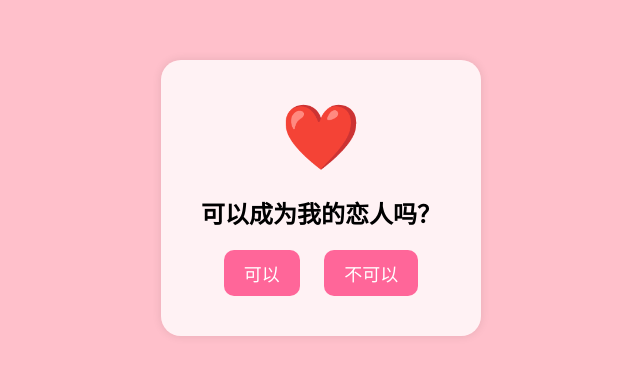
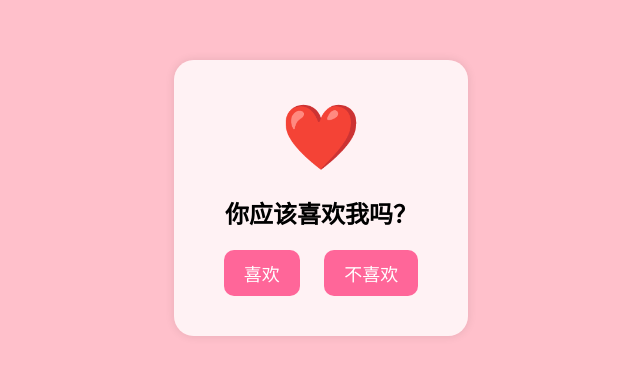
Before and after one commit to JPTech3/LOVE, a plain HTML site: page index.html in a window 1280 px wide. Shown: the part 210-584 px from the top of the page, without its empty margins (319-959 px from the left). Drawn offline with Linux system fonts and the light colour scheme.

Commit message:
Update index.html

```diff
--- a/index.html
+++ b/index.html
@@ -3,7 +3,7 @@
 <head>
     <meta charset="UTF-8">
     <meta name="viewport" content="width=device-width, initial-scale=1.0">
-    <title>可以成为我的恋人吗？</title>
+    <title>你应该喜欢我吗？</title>
     <style>
         body {
             background: pink;
@@ -48,10 +48,10 @@
 <body>
     <div class="box">
         <div class="heart">❤️</div>
-        <h2>可以成为我的恋人吗？</h2>
+        <h2>你应该喜欢我吗？</h2>
         <div class="btns">
-            <button id="yesBtn">可以</button>
-            <button id="noBtn">不可以</button>
+            <button id="yesBtn">喜欢</button>
+            <button id="noBtn">不喜欢</button>
         </div>
     </div>
     <script>
@@ -62,7 +62,7 @@
             noBtn.style.left = Math.random() * window.innerWidth + 'px';
         });
         document.getElementById('yesBtn').addEventListener('click', function() {
-            alert('我就知道你会同意的~ ❤️');
+            alert('我就知道你会喜欢我的~ ❤️');
         });
     </script>
 </body>
```
